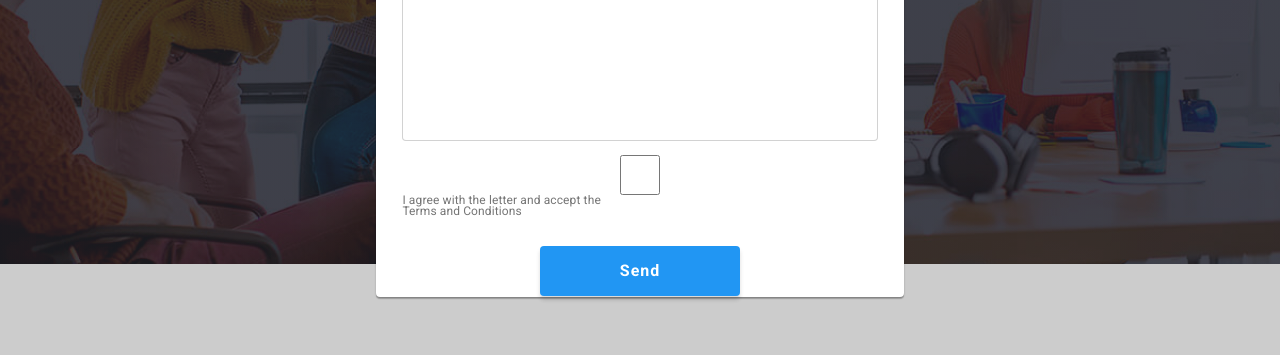
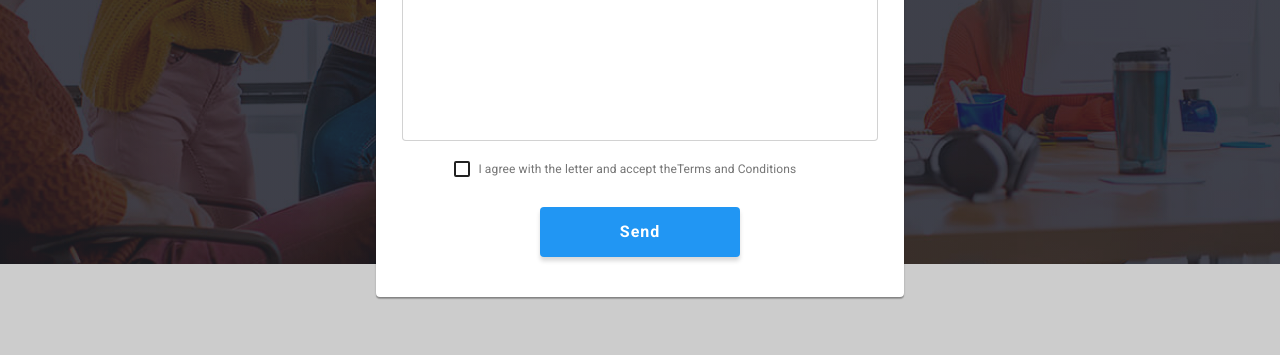
Before and after one commit to ioanadev/goit-markup-hw-07, a plain HTML site: page index.html in a window 1280 px wide. Both pictures are taken after a click on the button "Request our service". Shown: the part 415-770 px from the top of the page. Drawn offline with nearby package versions, Linux system fonts and the light colour scheme.

Commit message:
corectii checkbox

```diff
--- a/index.html
+++ b/index.html
@@ -62,15 +62,15 @@
                 required
               ></textarea>
             </label>
-            <div class="form__check">
+            <div class="checkbox">
               <label>
                 <input
-                  class="form_check form__check--hidden"
+                  class="checkbox-hidden"
                   type="checkbox"
                   name="terms"
                   required
                 />
-                <span class="form__check form__check--replace">
+                <span class="checkbox-replace">
                   <svg width="15" height="12" class="check-svg">
                     <use href="images/icons.svg#icon-check"></use>
                   </svg>
--- a/sass/component/modal/_form.scss
+++ b/sass/component/modal/_form.scss
@@ -109,3 +109,32 @@
     }
   }
 }
+.checkbox-replace {
+  display: inline-block;
+  width: 16px;
+  height: 16px;
+  border: 2px solid $accent-color;
+  border-radius: 2px;
+  margin-left: 52px;
+  margin-right: 8px;
+}
+input[type="checkbox"] {
+  display: none;
+}
+input[type="checkbox"]:checked + .checkbox-replace {
+  border-color: $botton-color;
+  background-color: $botton-color;
+}
+
+label span svg.check-svg {
+  /* position: absolute;*/
+  top: 10%;
+  left: 11%;
+  fill: $secondary-color;
+}
+
+.checkbox label {
+  flex-direction: row;
+  align-items: center;
+  margin-top: 20px;
+}
```
Also changed, not shown: sass/main.css, 1 other file.
